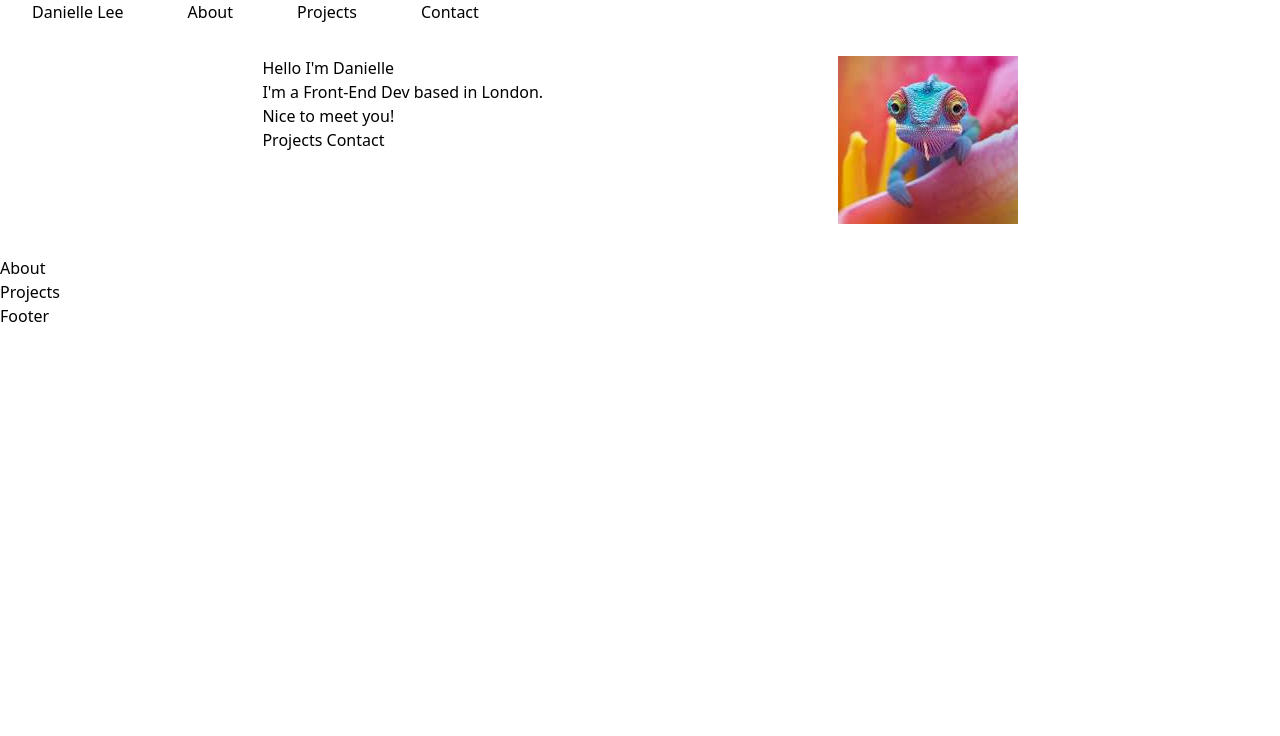
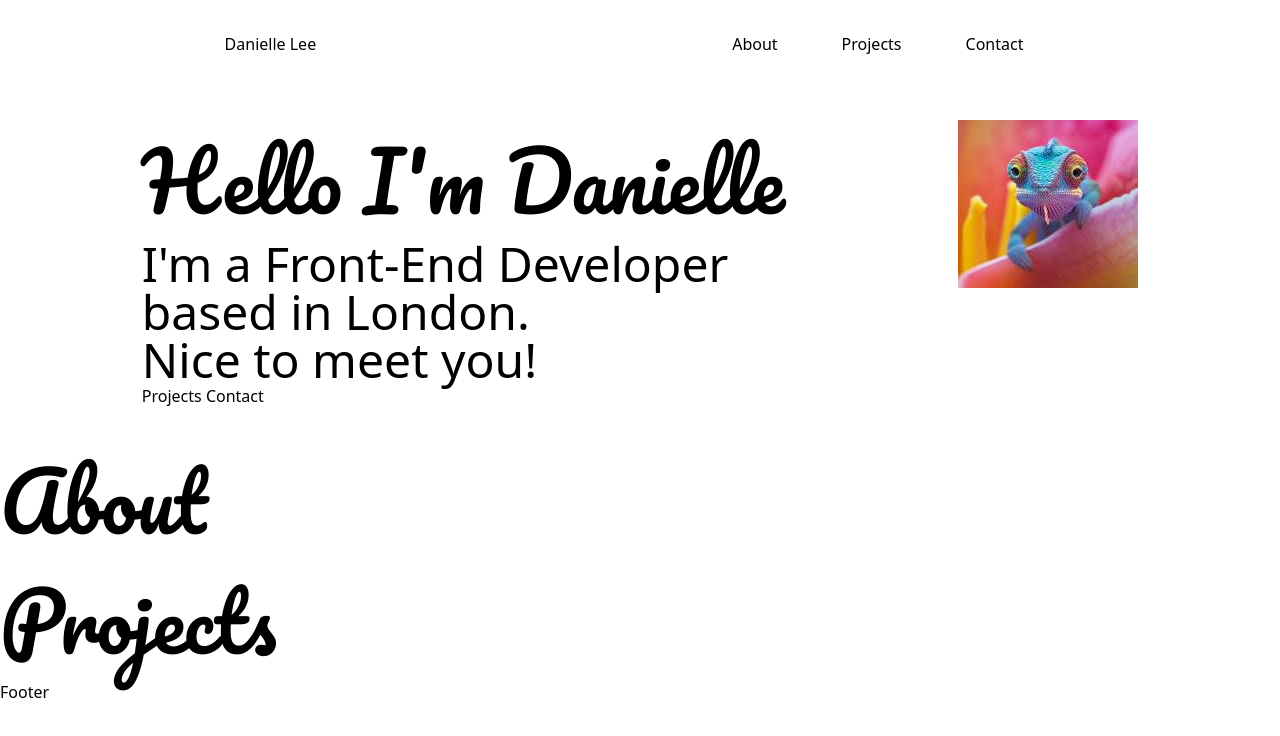
Before and after one commit to Danielle73/Danielle-React-Portfolio, a React (Vite) app in the folder my-portfolio/: page / in a window 1280 px wide. Shown: the top 736 px of the page. Built offline with nearby package versions, Linux system fonts and the light colour scheme.

Commit message:
style changes to establish a layout

```diff
--- a/my-portfolio/src/components/Navbar.jsx
+++ b/my-portfolio/src/components/Navbar.jsx
@@ -4,8 +4,8 @@ const Navbar = () => {
     return (
         <>
 
-        <div className="NavContainer">
-            <a href="#Home" className="px-8">Danielle Lee</a>
+        <div className="NavContainer m-8 flex justify-center">
+            <a href="#Home" className="mr-96">Danielle Lee</a>
             <a href="#About" className="px-8">About</a>
             <a href="#Projects" className="px-8">Projects</a>
             <a href="#Contact" className="px-8">Contact</a>
@@ -14,8 +14,10 @@ const Navbar = () => {
         <div className="TopContainer flex justify-evenly">
             <div className="LeftContainer m-8">
                 <h2>Hello I&apos;m Danielle</h2>
-                <p>I&apos;m a Front-End Dev based in London.</p>
+                <div className="aboutMeParagraph text-5xl">
+                <p>I&apos;m a Front-End Developer <br /> based in London.</p>
                 <p>Nice to meet you!</p>
+                </div>
                 <button>Projects</button> <button>Contact</button>
             </div>
             <div className="RightContainer m-8">
--- a/my-portfolio/src/index.css
+++ b/my-portfolio/src/index.css
@@ -67,6 +67,15 @@ button:focus-visible {
   }
 } */
 
+@import url('https://fonts.googleapis.com/css2?family=Pacifico&display=swap');
+
 @tailwind base;
 @tailwind components;
 @tailwind utilities;
+
+
+
+h1, h2 {
+ font-family: 'Pacifico', 'serif';
+ font-size: 80px;
+}
```
